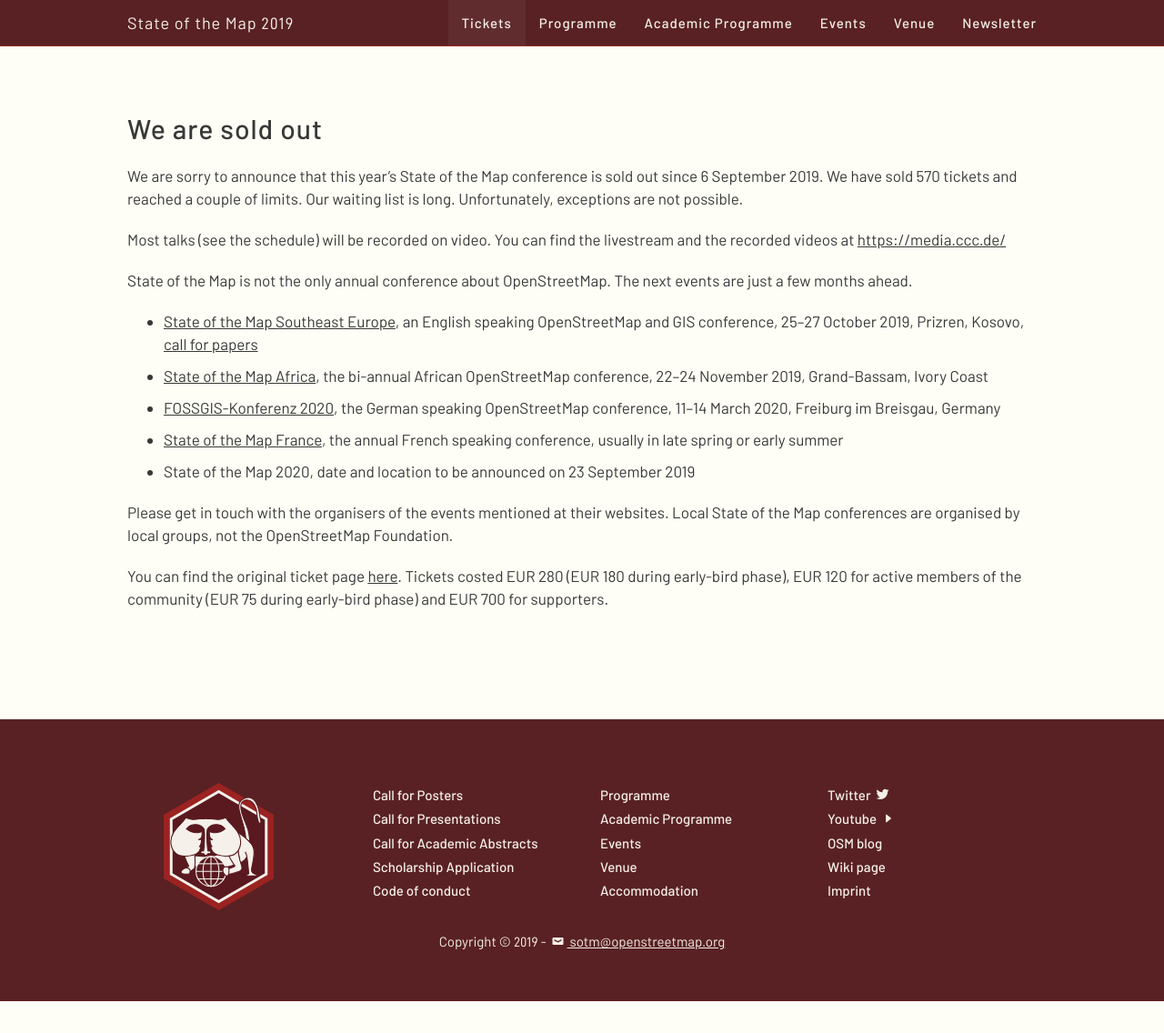
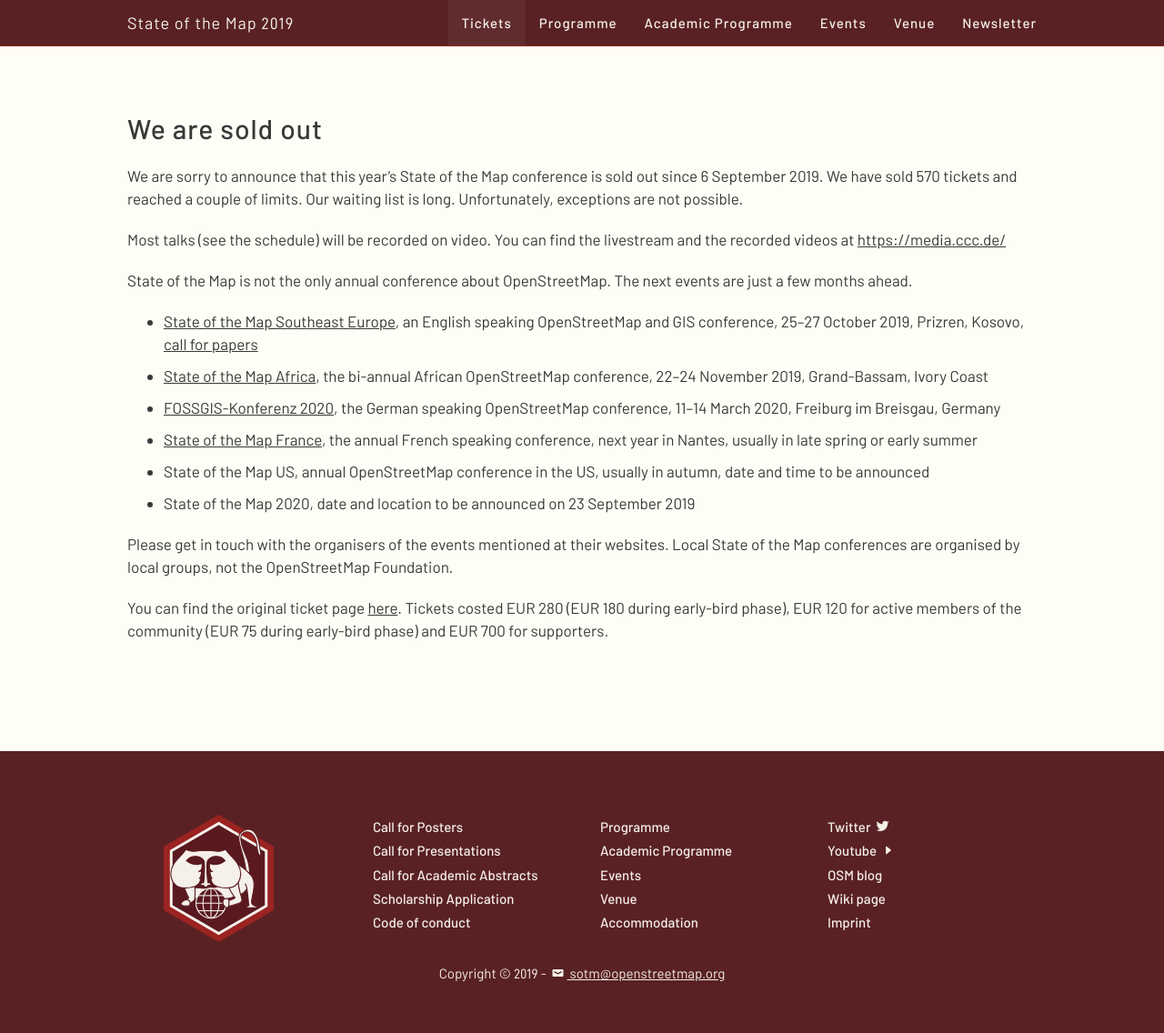
Before and after one commit to openstreetmap/stateofthemap-2019, a Jekyll site: the page built from tickets/index.md, in a window 1280 px wide and 1136 px high. Shown: the whole window at 91% size. Built offline with Jekyll 4.4.1, drawn with Linux system fonts in a browser that asks for light colours.

Commit message:
add SotM US

```diff
--- a/tickets/index.md
+++ b/tickets/index.md
@@ -15,7 +15,8 @@
 * [State of the Map Southeast Europe](https://sotmsee.org/), an English speaking OpenStreetMap and GIS conference, 25–27 October 2019, Prizren, Kosovo, [call for papers](https://docs.google.com/forms/d/e/1FAIpQLSctPlHibg6lZ-pmHmFqmypPmBT1coO1W1x1Ej1QuxRw0Gr-gA/viewform)
 * [State of the Map Africa](https://2019.stateofthemap.africa/), the bi-annual African OpenStreetMap conference, 22–24 November 2019, Grand-Bassam, Ivory Coast
 * [FOSSGIS-Konferenz 2020](https://fossgis-konferenz.de/2020/), the German speaking OpenStreetMap conference, 11–14 March 2020, Freiburg im Breisgau, Germany
-* [State of the Map France](https://wiki.openstreetmap.org/wiki/State_of_the_Map_France), the annual French speaking conference, usually in late spring or early summer
+* [State of the Map France](https://wiki.openstreetmap.org/wiki/State_of_the_Map_France), the annual French speaking conference, next year in Nantes, usually in late spring or early summer
+* State of the Map US, annual OpenStreetMap conference in the US, usually in autumn, date and time to be announced
 * State of the Map 2020, date and location to be announced on 23 September 2019
 
 Please get in touch with the organisers of the events mentioned at their websites. Local State of the Map conferences are organised by local groups, not the OpenStreetMap Foundation.
```
Also changed, not shown: other parts of tickets/index.md (+1 -1 lines).
